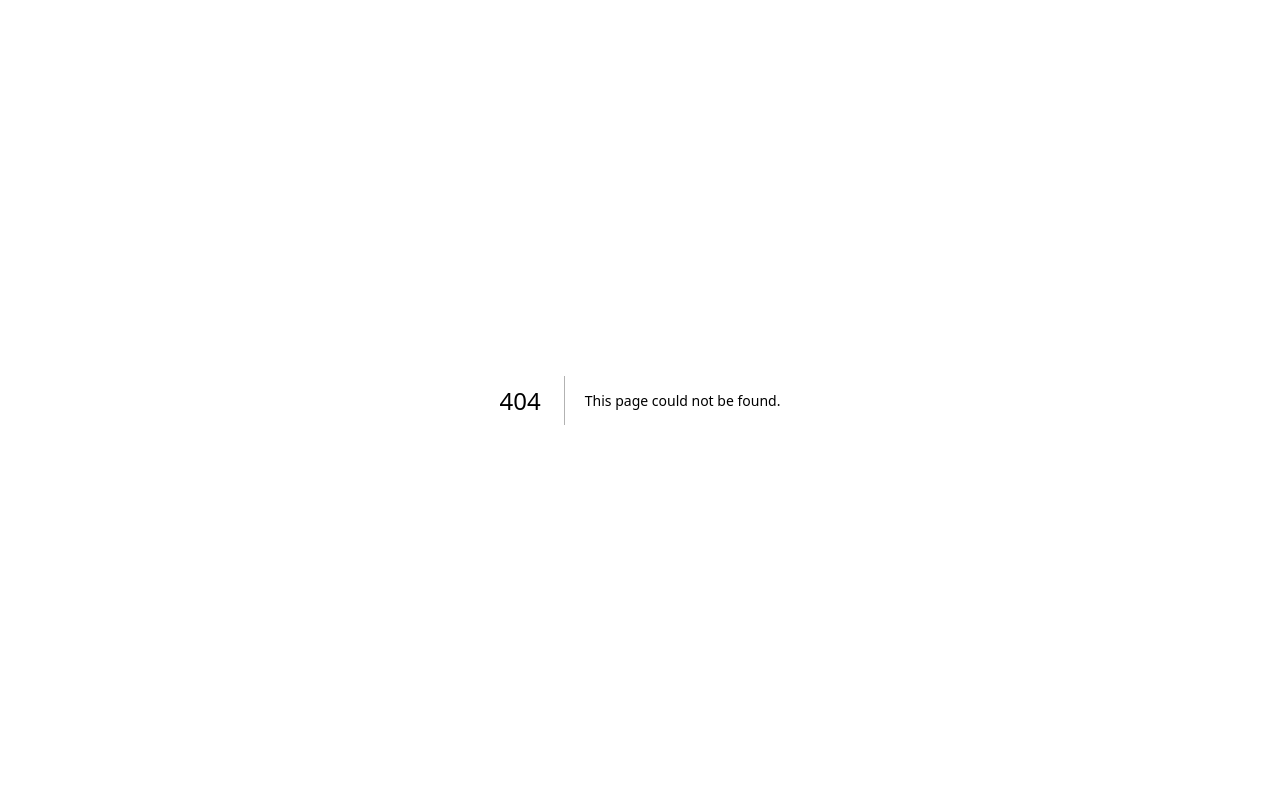
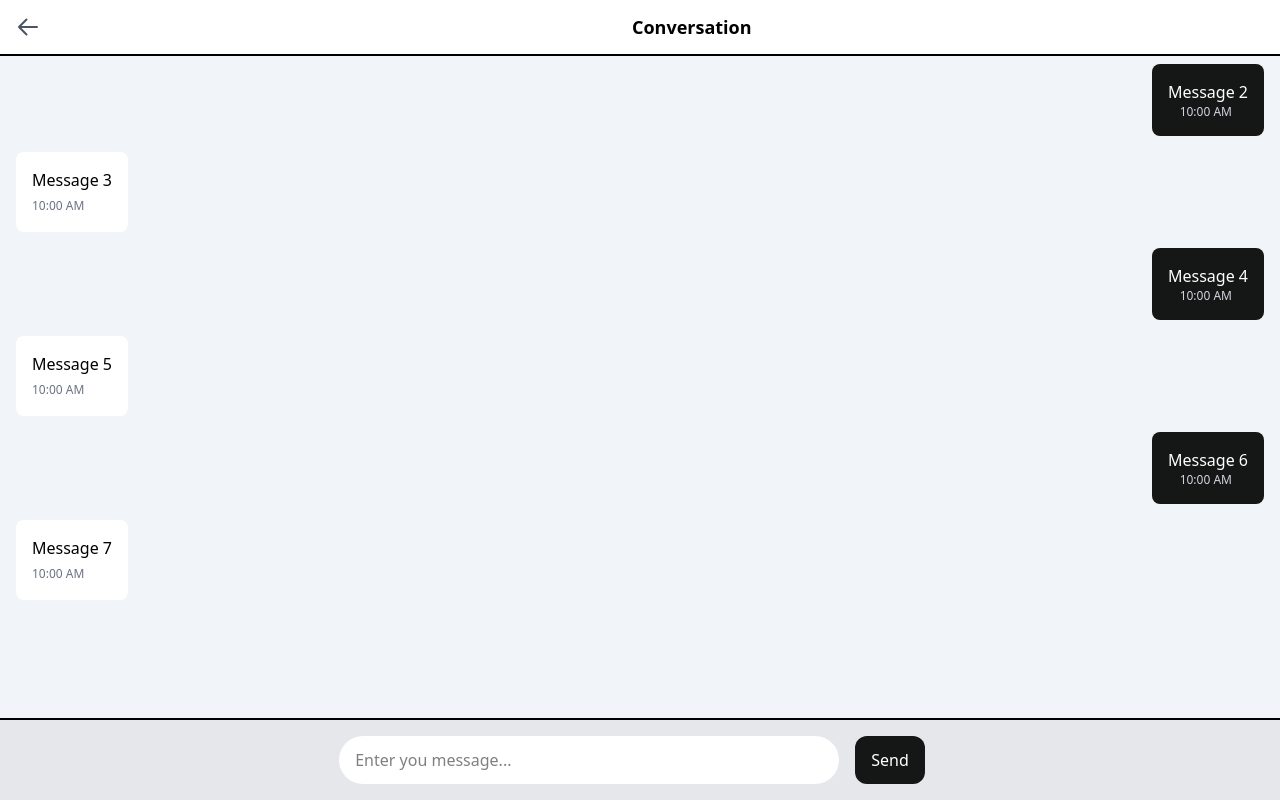
Before and after one commit to tridev09-ops/next-chat-app, a Next.js app: page /conversation in a window 1280 px wide. Before the commit this address had no page. Built offline with nearby package versions, Linux system fonts and the light colour scheme.

Commit message:
create conversation

```diff
--- a/app/auth/signup/page.tsx
+++ b/app/auth/signup/page.tsx
@@ -3,15 +3,63 @@ import { useState } from "react";
 import Image from "next/image";
 import Link from "next/link";
 
-export default function LoginForm() {
+export default function SignUpForm() {
   const [showPassword, setShowPassword] = useState(false);
 
   const togglePasswordVisibility = () => {
     setShowPassword(!showPassword);
   };
+
+  const handleForm =()=>{
+    // const jwtSecret = process.env.JWT_SECRET
+    // const {
+    //     name,
+    //     email,
+    //     password
+    // } = req.body
+
+    // const userData = await User.find( {
+    //     email: email
+    // })
+
+    // if (userData[0]) {
+    //     return res.send(`User with email ${email} already exists`)
+    // }
+    // /*
+    // const saltRounds =10
+    // let hashedPassword
+    // bcrypt.hash(plainPassword, saltRounds, (err, hash) => {
+    //     if (err) {
+    //         console.log(err.message)
+    //     } else {
+    //         console.log('Hashed password:', hash);
+    //         hashedPassword=hash
+    //     }
+    // });
+    // */
+    // const user = new User( {
+    //     name: name,
+    //     email: email,
+    //     password: password //hashedPassword
+    // })
+    // const result = await user.save()
+
+    // const jwtToken = jwt.sign({
+    //     name: name,
+    //     email: email,
+    // }, jwtSecret, {
+    //     expiresIn: '10d'
+    // })
+
+    // res.cookie('jwtToken', jwtToken, {
+    //     httpOnly: true,
+    //     maxAge: 1000 * 60 * 60 * 24 * 10
+    // })
+  }
+
   return (
     <div className="h-screen flex flex-col flex-1 items-center justify-center bg-blue-50 font-sans">
-      <form className="flex flex-col gap-3 bg-white p-8 w-full max-w-112.5 rounded-2xl font-sans mx-4">
+      <form action={handleForm} className="flex flex-col gap-3 bg-white p-8 w-full max-w-112.5 rounded-2xl font-sans mx-4">
         <h1 className="font-bold text-3xl mb-4">Sign up</h1>
         {/* Username */}
         <div className="flex flex-col">
@@ -27,6 +75,7 @@ export default function LoginForm() {
           <input
             type="text"
             placeholder="Enter your Name"
+            name="username"
             className="ml-2 w-full h-full outline-none border-none rounded-lg text-[#151717]"
             required
           />
@@ -46,6 +95,7 @@ export default function LoginForm() {
           <input
             type="email"
             placeholder="Enter your Email"
+            name="email"
             className="ml-2 w-full h-full outline-none border-none rounded-lg text-[#151717]"
           required
           />
@@ -67,6 +117,7 @@ export default function LoginForm() {
             id="password"
             type={showPassword ? "text" : "password"}
             placeholder="Enter your Password"
+            name="password"
             className="ml-2 w-full h-full outline-none border-none rounded-lg text-[#151717]"
           required
           />
--- /dev/null
+++ b/app/conversation/page.tsx
@@ -0,0 +1,22 @@
+import Form from "../ui/form";
+import Messages from "../ui/messages";
+import Link from "next/link";
+
+export default function ConversationPage() {
+  return (
+    <div className="flex flex-1 flex-col h-full bg-secondary">
+      <div className="flex flex-1 flex-col bg-slate-100">
+        <div className="flex items-center w-full h-14 bg-white border-b-2">
+          <Link href="/users" className="cursor-pointer px-4 text-gray-600 hover:text-gray-900 transition-colors">
+            <svg xmlns="http://www.w3.org/2000/svg" fill="none" viewBox="0 0 24 24" strokeWidth={2} stroke="currentColor" className="w-6 h-6">
+              <path strokeLinecap="round" strokeLinejoin="round" d="M10.5 19.5 3 12m0 0 7.5-7.5M3 12h18" />
+            </svg>
+          </Link>
+          <h1 className="text-lg font-semibold ml-[28%] sm:ml-12 md:ml-[35%] lg:ml-[45%] text-center">Conversation</h1>
+        </div>
+        <Messages />
+        <Form />
+      </div>
+    </div>
+  );
+}
--- /dev/null
+++ b/app/ui/form.tsx
@@ -0,0 +1,10 @@
+export default function Form() {
+    return (
+        <form action="" className="flex py-4 justify-center w-full bg-gray-200 border-t-2">
+            <input type="text" className="flex-1 border-none outline-none py-3 px-4 bg-white rounded-full max-w-[500px]"
+            placeholder="Enter you message..."
+            />
+            <button type="submit" className="bg-[#151717] text-white px-4 mx-4 rounded-xl">Send</button>
+        </form>
+    );
+}
--- /dev/null
+++ b/app/ui/message.tsx
@@ -0,0 +1,10 @@
+export default function Message({ message, sender }: { message: string, sender: 'me' | 'other' }) {
+  return (
+    <div
+      className={`mx-4 my-2 p-4 w-fit max-w-[85%] rounded-lg ${sender === 'me' ? 'ml-auto bg-[#151717] text-white' : 'bg-white'}`}
+    >
+      <div>{message}</div>
+      <span className={`text-xs ${sender === 'me' ? 'float-right mr-4 text-gray-300' : 'text-gray-500'}`}>10:00 AM</span>
+    </div>
+  );
+}
--- /dev/null
+++ b/app/ui/messages.tsx
@@ -0,0 +1,14 @@
+import Message from "./message";
+
+export default function Messages() {
+  return (
+    <div className="flex flex-1 flex-col h-20">
+      <Message message="Message 2" sender="me"/>
+      <Message message="Message 3" sender="other"/>
+      <Message message="Message 4" sender="me"/>
+      <Message message="Message 5" sender="other"/>
+      <Message message="Message 6" sender="me"/>
+      <Message message="Message 7" sender="other"/>
+    </div>
+  );
+}
--- /dev/null
+++ b/app/ui/user.tsx
@@ -0,0 +1,7 @@
+import Link from "next/link";
+
+export default function User({ name }: { name: string }) {
+    return (
+        <Link href="/conversation" className="bg-white p-4 rounded-sm w-full">{name}</Link>
+    );
+}
--- /dev/null
+++ b/app/users/page.tsx
@@ -0,0 +1,22 @@
+import Link from "next/link";
+import User from "../ui/user";
+
+export default function UsersPage() {
+  return (
+    <div className="flex flex-1 flex-col bg-gray-100 h-screen items-center justify-center">
+      <Link href="/" className="float-right self-end p-4 bg-gray-800 text-white rounded-md m-2">Close</Link>
+
+      <div className="w-full h-screen bg-gray-100 p-4 flex flex-col gap-6 overflow-y-auto">
+        <User name="User1" />
+        <User name="User2" />
+        <User name="User3" />
+        <User name="User4" />
+        <User name="User5" />
+        <User name="User6" />
+        <User name="User7" />
+        <User name="User8" />
+        <User name="User9" />
+      </div>
+    </div>
+  );
+}
--- a/package.json
+++ b/package.json
@@ -9,6 +9,7 @@
     "lint": "eslint"
   },
   "dependencies": {
+    "bcryptjs": "^3.0.3",
     "cookie-parser": "^1.4.7",
     "dotenv": "^17.4.2",
     "jsonwebtoken": "^9.0.3",
```
Also changed, not shown: app/lib/actions.tsx (added), 1 other file (tests, documents, lock files or other folders).
